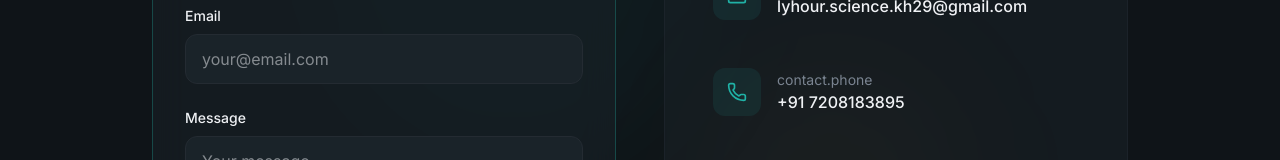
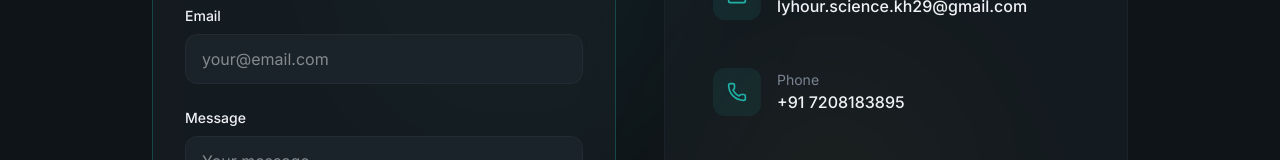
Before and after one commit to Dara79kh/my-portfolio, a React (Vite) app: page / in a window 1280 px wide. Shown: the part 8476-8636 px from the top of the page. Built offline with nearby package versions, Linux system fonts and the light colour scheme; a web font is replaced by a local one.

Commit message:
Updated contact

```diff
--- a/src/locales/en.js
+++ b/src/locales/en.js
@@ -278,6 +278,7 @@ const en = {
       namePlaceholder: "Your name...",
 
       email: "Email",
+      phone: "Phone",
       emailPlaceholder: "your@email.com",
 
       message: "Message",
--- a/src/locales/km.js
+++ b/src/locales/km.js
@@ -278,6 +278,7 @@ const km = {
       namePlaceholder: "ឈ្មោះរបស់អ្នក...",
 
       email: "អ៊ីមែល",
+      phone: "ទូរស័ព្ទ",
       emailPlaceholder: "your@email.com",
 
       message: "សារ",
--- a/src/locales/zh.js
+++ b/src/locales/zh.js
@@ -273,6 +273,7 @@ const zh = {
       namePlaceholder: "你的姓名...",
 
       email: "邮箱",
+      phone: "电话",
       emailPlaceholder: "your@email.com",
 
       message: "留言",
```
